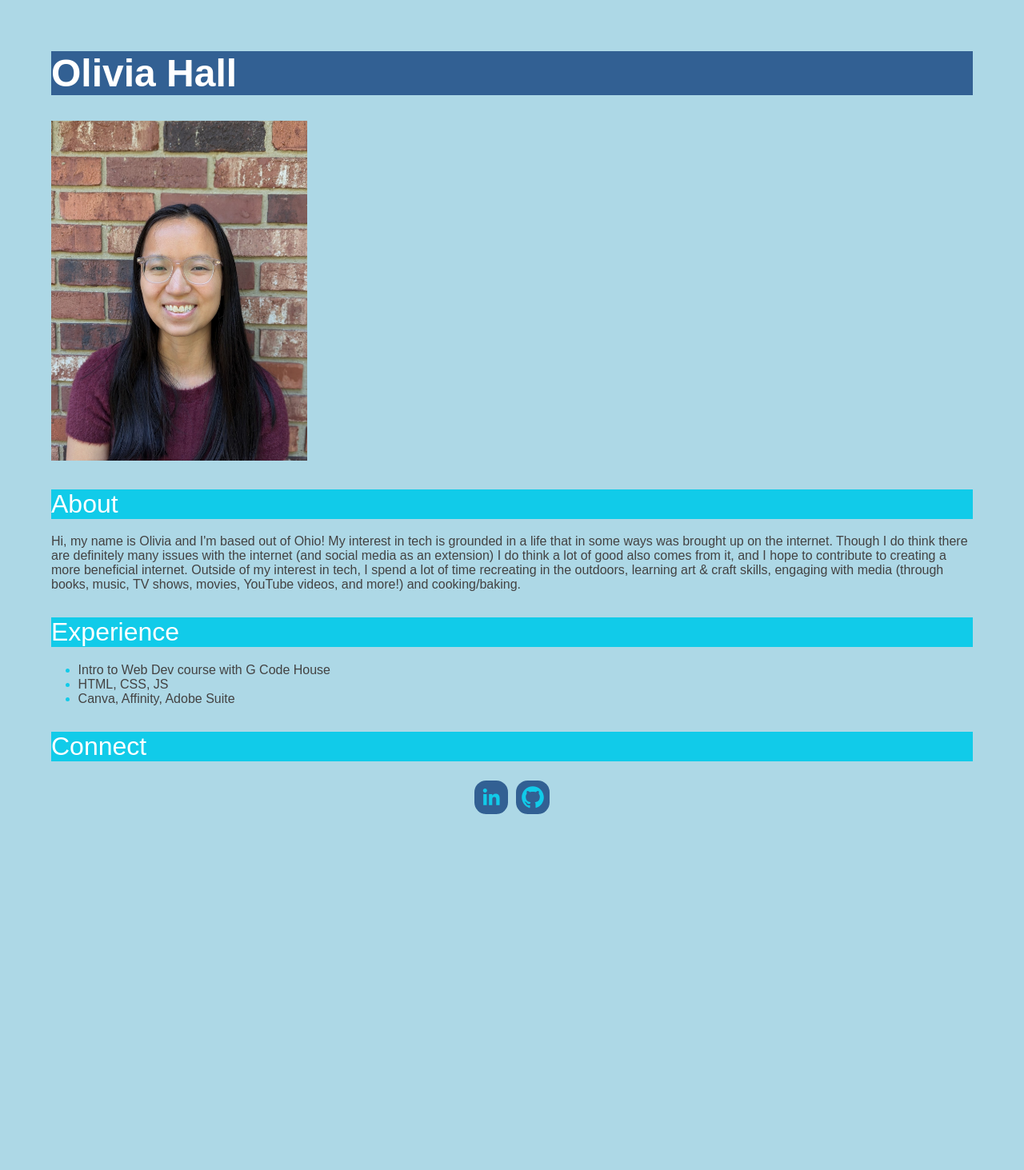
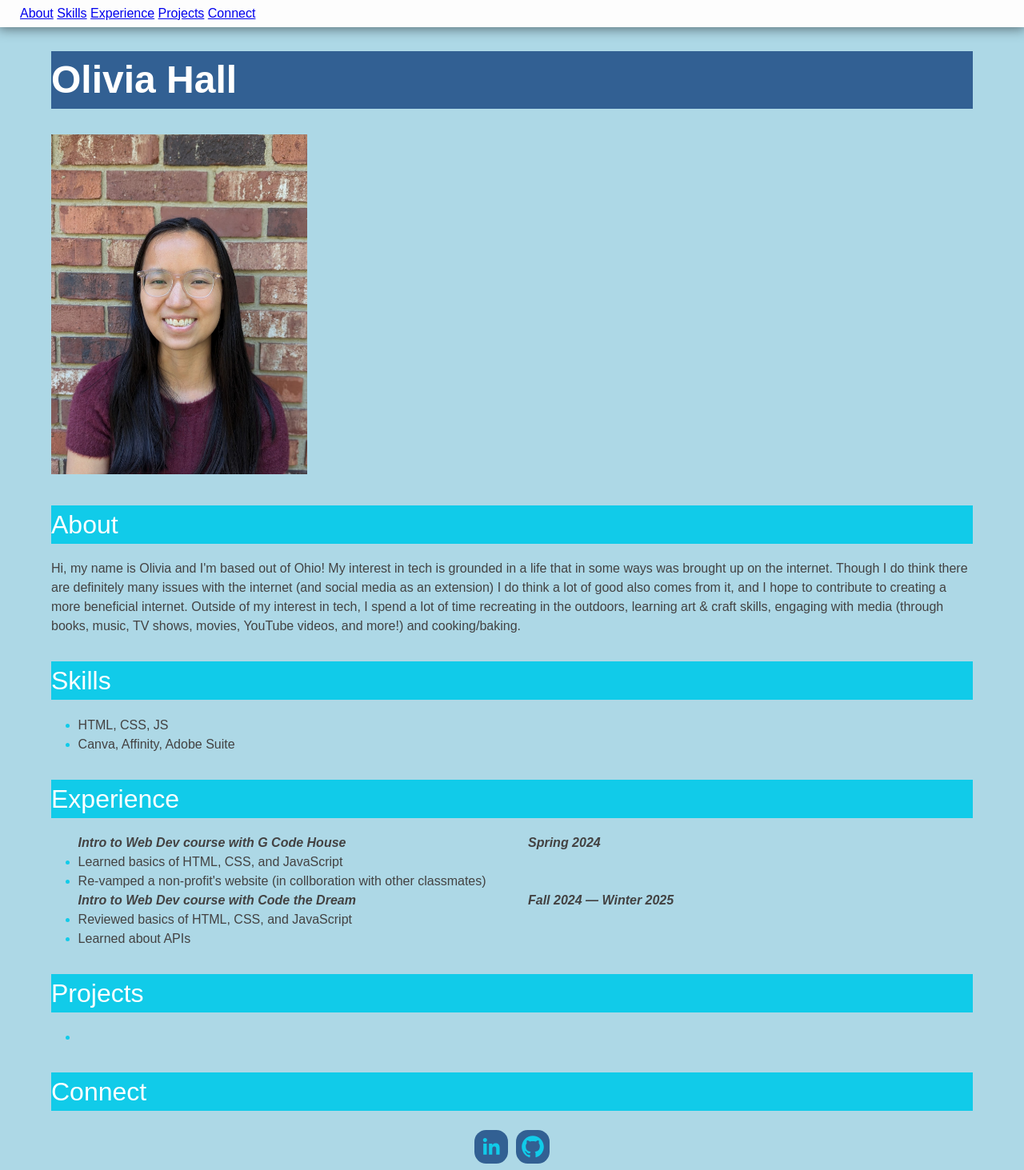
Before and after one commit to ohall3254/Olivia-Hall-Jupiter, a plain HTML site: page index.html in a window 1280 px wide. Shown: the whole page at 80% size. Before the commit the page ends 1087 px from the top, so only its background shows below. Drawn offline with Linux system fonts and the light colour scheme.

Commit message:
formatted styles added

```diff
--- a/css/index.css
+++ b/css/index.css
@@ -1,3 +1,17 @@
+.nav {
+    position: fixed;
+    top: 0;
+    left: 0;
+    right: 0;
+    min-height: 2em;
+    padding: 5px 25px;
+    box-sizing: border-box;
+    background-color: #fdfdfd;
+   /* Drop shadow */
+    box-shadow: 0 0 15px 2px rgba(0, 0, 0, 0.5);
+}
+
+
 h1 {
     color: white;
     background-color: #326093;
@@ -5,7 +19,7 @@ h1 {
     font-weight: 600;
 }
 
-#Olivia_Photo {
+#olivia_photo {
     width: 20em;
     margin: auto auto 2em;
 }
@@ -15,6 +29,7 @@ body {
     color: rgb(67, 66, 66);
     font-family: Arial, Helvetica, sans-serif;
     margin: 5%;
+    line-height: 1.5;
 }
 
 h2 {
@@ -38,4 +53,32 @@ li::marker {
     color: #11CBE9;
 }
 
-/*  h2 margin: 1em auto .5em; */
+.experience-flex {
+    display: flex;
+    flex-wrap: wrap;
+}
+
+.experience-flex > .job {
+    flex: 50%;
+    list-style-type: none;
+    font-weight: bold;
+    font-style: italic;
+}
+
+.experience-flex > .job-description {
+    flex: 100%;
+
+
+}
+
+
+
+
+
+/*
+h2 margin: 1em auto .5em;
+
+padding: 0px 0px 4px;
+
+padding: 0px 0px 2px;
+*/
--- a/index.html
+++ b/index.html
@@ -11,26 +11,60 @@
     </head>
 
     <body>
+    <!-- NAV BAR -->
+     <nav class="nav">
+        <a href="#about">About</a>
+        <a href="#skills">Skills</a>
+        <a href="#experience">Experience</a>
+        <a href="#projects">Projects</a>
+        <a href="#connect">Connect</a>
+     </nav>
 
+    <!-- NAME -->
         <h1>Olivia Hall</h1>
 
-        <img id="Olivia_Photo" src="/images/olivia_hall_photo.jpg" alt="Photo of Olivia Hall, an Asian woman wearing glasses and a red fuzzy short-sleeve sweater, standing in front of a brick wall">
+        <img id="olivia_photo" src="/images/olivia_hall_photo.jpg" alt="Photo of Olivia Hall, an Asian woman wearing glasses and a red fuzzy short-sleeve sweater, standing in front of a brick wall">
 
-        <section id="About">
+    <!-- ABOUT -->
+        <section id="about">
             <h2>About</h2>
             <p>Hi, my name is Olivia and I'm based out of Ohio! My interest in tech is grounded in a life that in some ways was brought up on the internet. Though I do think there are definitely many issues with the internet (and social media as an extension) I do think a lot of good also comes from it, and I hope to contribute to creating a more beneficial internet. Outside of my interest in tech, I spend a lot of time recreating in the outdoors, learning art & craft skills, engaging with media (through books, music, TV shows, movies, YouTube videos, and more!) and cooking/baking.</p>
         </section>
 
-        <section id="Experience">
-            <h2>Experience</h2>
+    <!-- SKILLS -->
+        <section id="skills">
+            <h2>Skills</h2>
             <ul>
-                <li>Intro to Web Dev course with G Code House</li>
                 <li>HTML, CSS, JS</li>
                 <li>Canva, Affinity, Adobe Suite</li>
             </ul>
         </section>
 
-        <section id="Connect">
+    <!-- EXPERIENCE -->
+        <section id="experience">
+            <h2>Experience</h2>
+            <ul class="experience-flex">
+                <li class="job">Intro to Web Dev course with G Code House</li>
+                <li class="job"> Spring 2024</li>
+                    <li class="job-description">Learned basics of HTML, CSS, and JavaScript</li>
+                    <li class="job-description">Re-vamped a non-profit's website (in collboration with other classmates)</li>
+                <li class="job">Intro to Web Dev course with Code the Dream</li>
+                <li class="job"> Fall 2024 — Winter 2025</li>
+                    <li class="job-description">Reviewed basics of HTML, CSS, and JavaScript</li>
+                    <li class="job-description">Learned about APIs</li>
+            </ul>
+        </section>
+
+    <!-- PROJECTS -->
+        <section id="projects">
+            <h2>Projects</h2>
+                <ul>
+                    <li></li>
+                </ul>
+        </section>
+
+    <!-- CONNECT -->
+        <section id="connect">
             <h2>Connect</h2>
 
             <!-- Social Media Icons by NiftyButtons https://niftybuttons.com -->
```
